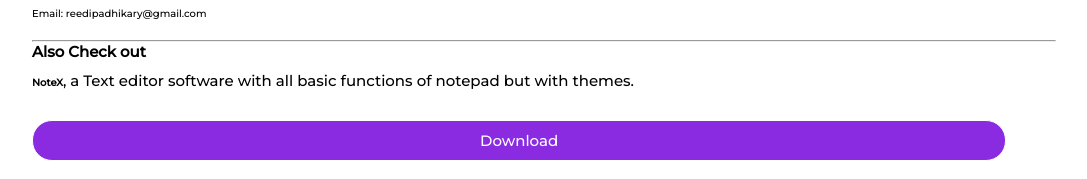
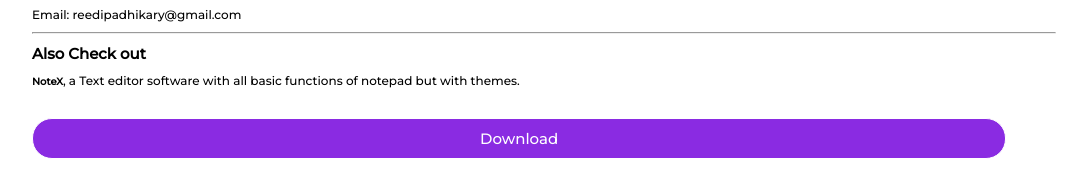
Before and after one commit to reedip-adhikary/QuickChat, a plain HTML site: page index.html in a window 1280 px wide. Shown: the part 1181-1360 px from the top of the page, without its empty margins (96-1183 px from the left). Drawn offline with Linux system fonts and the light colour scheme.

Commit message:
Update style.css

```diff
--- a/style.css
+++ b/style.css
@@ -72,5 +72,25 @@ h3{
 }
 
 footer li{
+    margin-bottom: 10px;
+}
+
+li{
+    font-size: 12px;
+}
+
+.contact{
+    font-size: 12px;
+}
+
+.notexadd{
+    margin-top: 10px;
+}
+
+.add{
+    font-size: 12px;
+}
+
+.notex{
     margin-bottom: 20px;
 }
```
